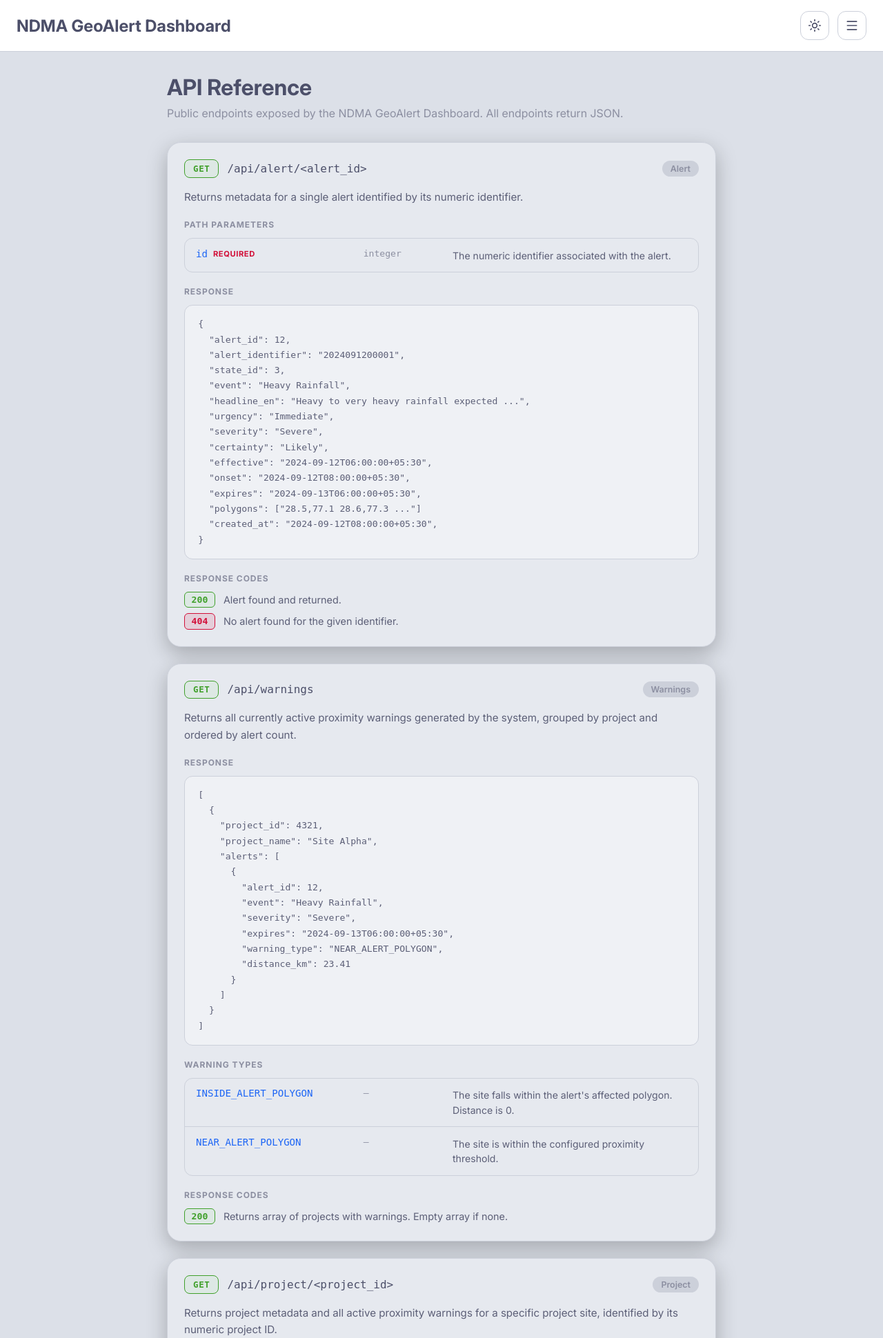
After one commit to FelicityIris/NDMA-GeoAlert-Dashboard, a Flask app: page /api/docs in a window 1280 px wide. The commit adds this page. Shown: the top 1940 px of the page at 69% size. Run offline with Flask 3, Linux system fonts and the light colour scheme; parts of the project's set-up code (start-up, migrations or seed data) failed here and were passed over.

Commit message:
feat: add about and API documentation pages

```diff
--- a/app/routes/public_routes.py
+++ b/app/routes/public_routes.py
@@ -25,6 +25,16 @@ def home():
     )
 
 
+@public_bp.route("/about")
+def about():
+    return render_template("public/about.html")
+
+
+@public_bp.route("/api/docs")
+def api_docs():
+    return render_template("public/api-docs.html")
+
+
 @public_bp.route("/api/alert/<int:alert_id>")
 def alert_by_id(alert_id):
     alert = get_alert_by_id(alert_id)
--- /dev/null
+++ b/app/static/css/api-docs.css
@@ -0,0 +1,196 @@
+.docs-container {
+    max-width: 860px;
+    margin: 0 auto;
+    padding: 2rem;
+    overflow-y: auto;
+}
+
+.docs-header {
+    margin-bottom: 2rem;
+}
+
+.docs-header h1 {
+    margin: 0;
+    color: var(--text-primary);
+    font-size: 2rem;
+}
+
+.docs-header p {
+    margin-top: 0.5rem;
+    color: var(--text-muted);
+}
+
+.endpoint-card {
+    margin-bottom: 1.5rem;
+    padding: 1.5rem;
+    border-radius: 20px;
+    background: var(--bg-secondary);
+    border: 1px solid var(--border);
+    box-shadow: 0 10px 30px rgba(0, 0, 0, 0.25);
+}
+
+.endpoint-header {
+    display: flex;
+    justify-content: space-between;
+    align-items: center;
+    margin-bottom: 1rem;
+    gap: 1rem;
+}
+
+.endpoint-header-left {
+    display: flex;
+    align-items: center;
+    gap: 0.75rem;
+}
+
+.method-badge {
+    padding: 0.3rem 0.75rem;
+    border-radius: 8px;
+    font-size: 0.78rem;
+    font-weight: 700;
+    letter-spacing: 0.05em;
+    font-family: monospace;
+}
+
+.method-get {
+    background: rgba(166, 227, 161, 0.15);
+    color: var(--color-success);
+    border: 1px solid var(--color-success);
+}
+
+.endpoint-path {
+    font-family: monospace;
+    font-size: 1rem;
+    color: var(--text-primary);
+}
+
+.endpoint-tag {
+    padding: 0.25rem 0.75rem;
+    border-radius: 999px;
+    background: var(--border);
+    color: var(--text-muted);
+    font-size: 0.78rem;
+    font-weight: 600;
+    flex-shrink: 0;
+}
+
+.endpoint-description {
+    margin: 0 0 1.25rem 0;
+    color: var(--text-secondary);
+    line-height: 1.6;
+    font-size: 0.95rem;
+}
+
+.endpoint-section {
+    margin-top: 1.25rem;
+}
+
+.endpoint-section-title {
+    margin-bottom: 0.75rem;
+    color: var(--text-muted);
+    font-size: 0.75rem;
+    font-weight: 700;
+    text-transform: uppercase;
+    letter-spacing: 0.08em;
+}
+
+.param-table {
+    border: 1px solid var(--border);
+    border-radius: 12px;
+    overflow: hidden;
+}
+
+.param-row {
+    display: grid;
+    grid-template-columns: 2fr 1fr 3fr;
+    gap: 1rem;
+    padding: 0.85rem 1rem;
+    border-bottom: 1px solid var(--border);
+    align-items: start;
+}
+
+.param-row:last-child {
+    border-bottom: none;
+}
+
+.param-name {
+    display: flex;
+    align-items: center;
+    gap: 0.5rem;
+    flex-wrap: wrap;
+}
+
+.param-name code {
+    font-family: monospace;
+    font-size: 0.88rem;
+    color: var(--accent);
+}
+
+.param-required {
+    font-size: 0.7rem;
+    font-weight: 700;
+    color: var(--color-danger);
+    text-transform: uppercase;
+    letter-spacing: 0.05em;
+}
+
+.param-type {
+    font-family: monospace;
+    font-size: 0.82rem;
+    color: var(--text-muted);
+}
+
+.param-desc {
+    font-size: 0.88rem;
+    color: var(--text-secondary);
+    line-height: 1.5;
+}
+
+.code-block {
+    margin: 0;
+    padding: 1rem 1.2rem;
+    border-radius: 12px;
+    background: var(--bg-primary);
+    border: 1px solid var(--border);
+    color: var(--text-secondary);
+    font-family: monospace;
+    font-size: 0.82rem;
+    line-height: 1.7;
+    overflow-x: auto;
+    white-space: pre;
+}
+
+.response-codes {
+    display: flex;
+    flex-direction: column;
+    gap: 0.5rem;
+}
+
+.response-code {
+    display: flex;
+    align-items: center;
+    gap: 0.75rem;
+    font-size: 0.9rem;
+    color: var(--text-secondary);
+}
+
+.status-badge {
+    padding: 0.2rem 0.6rem;
+    border-radius: 6px;
+    font-family: monospace;
+    font-size: 0.82rem;
+    font-weight: 700;
+    flex-shrink: 0;
+}
+
+.status-200 {
+    background: rgba(166, 227, 161, 0.15);
+    color: var(--color-success);
+    border: 1px solid var(--color-success);
+}
+
+.status-404 {
+    background: var(--color-danger-subtle);
+    color: var(--color-danger);
+    border: 1px solid var(--color-danger);
+}
--- a/app/static/css/main.css
+++ b/app/static/css/main.css
@@ -1,5 +1,7 @@
+@import url("about.css");
 @import url("admin.css");
 @import url("alerts.css");
+@import url("api-docs.css");
 @import url("base.css");
 @import url("layout.css");
 @import url("login.css");
--- /dev/null
+++ b/app/templates/public/api-docs.html
@@ -0,0 +1,238 @@
+{% extends "base.html" %}
+
+{% block title %}
+    API Documentation
+{% endblock %}
+
+{% block content %}
+<div class="docs-container">
+
+    <div class="docs-header">
+        <h1>API Reference</h1>
+        <p>Public endpoints exposed by the NDMA GeoAlert Dashboard. All endpoints return JSON.</p>
+    </div>
+
+    <div class="endpoint-card">
+        <div class="endpoint-header">
+            <div class="endpoint-header-left">
+                <span class="method-badge method-get">GET</span>
+                <code class="endpoint-path">/api/alert/&lt;alert_id&gt;</code>
+            </div>
+            <span class="endpoint-tag">Alert</span>
+        </div>
+
+        <p class="endpoint-description">
+            Returns metadata for a single alert identified by its numeric identifier.
+        </p>
+
+        <div class="endpoint-section">
+            <div class="endpoint-section-title">Path Parameters</div>
+            <div class="param-table">
+                <div class="param-row">
+                    <div class="param-name">
+                        <code>id</code>
+                        <span class="param-required">required</span>
+                    </div>
+                    <div class="param-type">integer</div>
+                    <div class="param-desc">The numeric identifier associated with the alert.</div>
+                </div>
+            </div>
+        </div>
+
+        <div class="endpoint-section">
+            <div class="endpoint-section-title">Response</div>
+            <pre class="code-block">{
+  "alert_id": 12,
+  "alert_identifier": "2024091200001",
+  "state_id": 3,
+  "event": "Heavy Rainfall",
+  "headline_en": "Heavy to very heavy rainfall expected ...",
+  "urgency": "Immediate",
+  "severity": "Severe",
+  "certainty": "Likely",
+  "effective": "2024-09-12T06:00:00+05:30",
+  "onset": "2024-09-12T08:00:00+05:30",
+  "expires": "2024-09-13T06:00:00+05:30",
+  "polygons": ["28.5,77.1 28.6,77.3 ..."]
+  "created_at": "2024-09-12T08:00:00+05:30",
+}</pre>
+        </div>
+
+        <div class="endpoint-section">
+            <div class="endpoint-section-title">Response Codes</div>
+            <div class="response-codes">
+                <div class="response-code">
+                    <span class="status-badge status-200">200</span>
+                    <span>Alert found and returned.</span>
+                </div>
+                <div class="response-code">
+                    <span class="status-badge status-404">404</span>
+                    <span>No alert found for the given identifier.</span>
+                </div>
+            </div>
+        </div>
+    </div>
+
+    <div class="endpoint-card">
+        <div class="endpoint-header">
+            <div class="endpoint-header-left">
+                <span class="method-badge method-get">GET</span>
+                <code class="endpoint-path">/api/warnings</code>
+            </div>
+            <span class="endpoint-tag">Warnings</span>
+        </div>
+
+        <p class="endpoint-description">
+            Returns all currently active proximity warnings generated by the system, grouped by project and ordered by alert count.
+        </p>
+
+        <div class="endpoint-section">
+            <div class="endpoint-section-title">Response</div>
+            <pre class="code-block">[
+  {
+    "project_id": 4321,
+    "project_name": "Site Alpha",
+    "alerts": [
+      {
+        "alert_id": 12,
+        "event": "Heavy Rainfall",
+        "severity": "Severe",
+        "expires": "2024-09-13T06:00:00+05:30",
+        "warning_type": "NEAR_ALERT_POLYGON",
+        "distance_km": 23.41
+      }
+    ]
+  }
+]</pre>
+        </div>
+
+        <div class="endpoint-section">
+            <div class="endpoint-section-title">Warning Types</div>
+            <div class="param-table">
+                <div class="param-row">
+                    <div class="param-name"><code>INSIDE_ALERT_POLYGON</code></div>
+                    <div class="param-type">—</div>
+                    <div class="param-desc">The site falls within the alert's affected polygon. Distance is 0.</div>
+                </div>
+                <div class="param-row">
+                    <div class="param-name"><code>NEAR_ALERT_POLYGON</code></div>
+                    <div class="param-type">—</div>
+                    <div class="param-desc">The site is within the configured proximity threshold.</div>
+                </div>
+            </div>
+        </div>
+
+        <div class="endpoint-section">
+            <div class="endpoint-section-title">Response Codes</div>
+            <div class="response-codes">
+                <div class="response-code">
+                    <span class="status-badge status-200">200</span>
+                    <span>Returns array of projects with warnings. Empty array if none.</span>
+                </div>
+            </div>
+        </div>
+    </div>
+
+    <div class="endpoint-card">
+        <div class="endpoint-header">
+            <div class="endpoint-header-left">
+                <span class="method-badge method-get">GET</span>
+                <code class="endpoint-path">/api/project/&lt;project_id&gt;</code>
+            </div>
+            <span class="endpoint-tag">Project</span>
+        </div>
+
+        <p class="endpoint-description">
+            Returns project metadata and all active proximity warnings for a specific project site, identified by its numeric project ID.
+        </p>
+
+        <div class="endpoint-section">
+            <div class="endpoint-section-title">Path Parameters</div>
+            <div class="param-table">
+                <div class="param-row">
+                    <div class="param-name">
+                        <code>project_id</code>
+                        <span class="param-required">required</span>
+                    </div>
+                    <div class="param-type">integer</div>
+                    <div class="param-desc">The numeric ID associated with the project site.</div>
+                </div>
+            </div>
+        </div>
+
+        <div class="endpoint-section">
+            <div class="endpoint-section-title">Response Fields</div>
+            <div class="param-table">
+                <div class="param-row">
+                    <div class="param-name"><code>project</code></div>
+                    <div class="param-type">object</div>
+                    <div class="param-desc">Project metadata: <code>project_id</code> and <code>project_name</code>.</div>
+                </div>
+                <div class="param-row">
+                    <div class="param-name"><code>project_exists</code></div>
+                    <div class="param-type">boolean</div>
+                    <div class="param-desc">Whether the project ID resolves to a known project.</div>
+                </div>
+                <div class="param-row">
+                    <div class="param-name"><code>warning_count</code></div>
+                    <div class="param-type">integer</div>
+                    <div class="param-desc">Total number of active warnings for this project.</div>
+                </div>
+                <div class="param-row">
+                    <div class="param-name"><code>warnings</code></div>
+                    <div class="param-type">array</div>
+                    <div class="param-desc">List of warning objects ordered by ascending <code>distance_km</code>.</div>
+                </div>
+            </div>
+        </div>
+
+        <div class="endpoint-section">
+            <div class="endpoint-section-title">Response</div>
+            <pre class="code-block">{
+  "project": {
+    "project_id": 4321,
+    "project_name": "Site Alpha"
+  },
+  "project_exists": true,
+  "warning_count": 2,
+  "warnings": [
+    {
+      "alert_id": 52,
+      "project_id": 4321,
+      "site_name": "Site Alpha",
+      "event": "Thunderstorm with Lightning",
+      "severity": "Moderate",
+      "warning_type": "NEAR_ALERT_POLYGON",
+      "distance_km": 3.99,
+      "expires": "Mon, 08 Jun 2026 20:00:00 GMT"
+    },
+    {
+      "alert_id": 5,
+      "project_id": 4321,
+      "site_name": "Site Alpha",
+      "event": "Pre Fire Alert",
+      "severity": "Severe",
+      "warning_type": "NEAR_ALERT_POLYGON",
+      "distance_km": 4.27,
+      "expires": "Fri, 12 Jun 2026 11:15:00 GMT"
+    }
+  ]
+}</pre>
+        </div>
+
+        <div class="endpoint-section">
+            <div class="endpoint-section-title">Response Codes</div>
+            <div class="response-codes">
+                <div class="response-code">
+                    <span class="status-badge status-200">200</span>
+                    <span>Project found. <code>warnings</code> is an empty array if none are active.</span>
+                </div>
+                <div class="response-code">
+                    <span class="status-badge status-404">404</span>
+                    <span>No project found for the given project ID.</span>
+                </div>
+            </div>
+        </div>
+    </div>
+</div>
+{% endblock %}
```
Also changed, not shown: app/static/css/about.css (added, +79 -0 lines), app/templates/public/about.html (added, +42 -0 lines).
